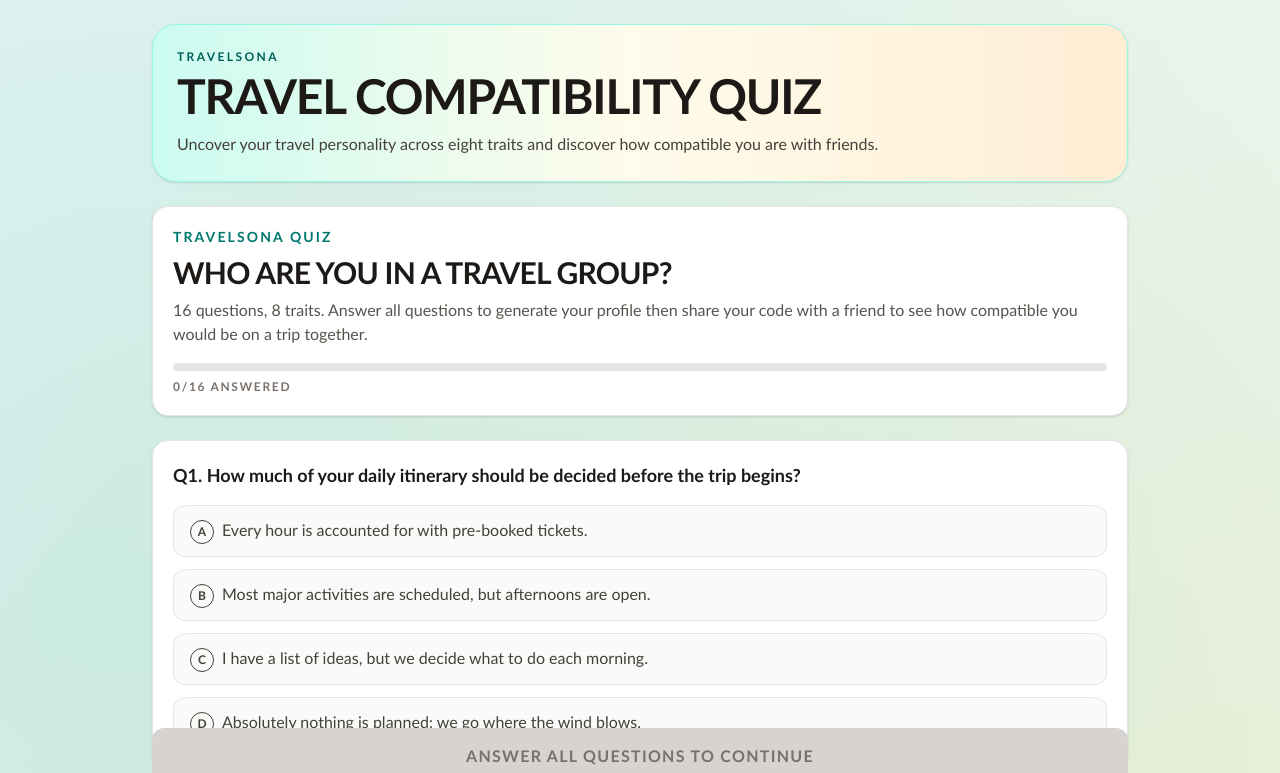
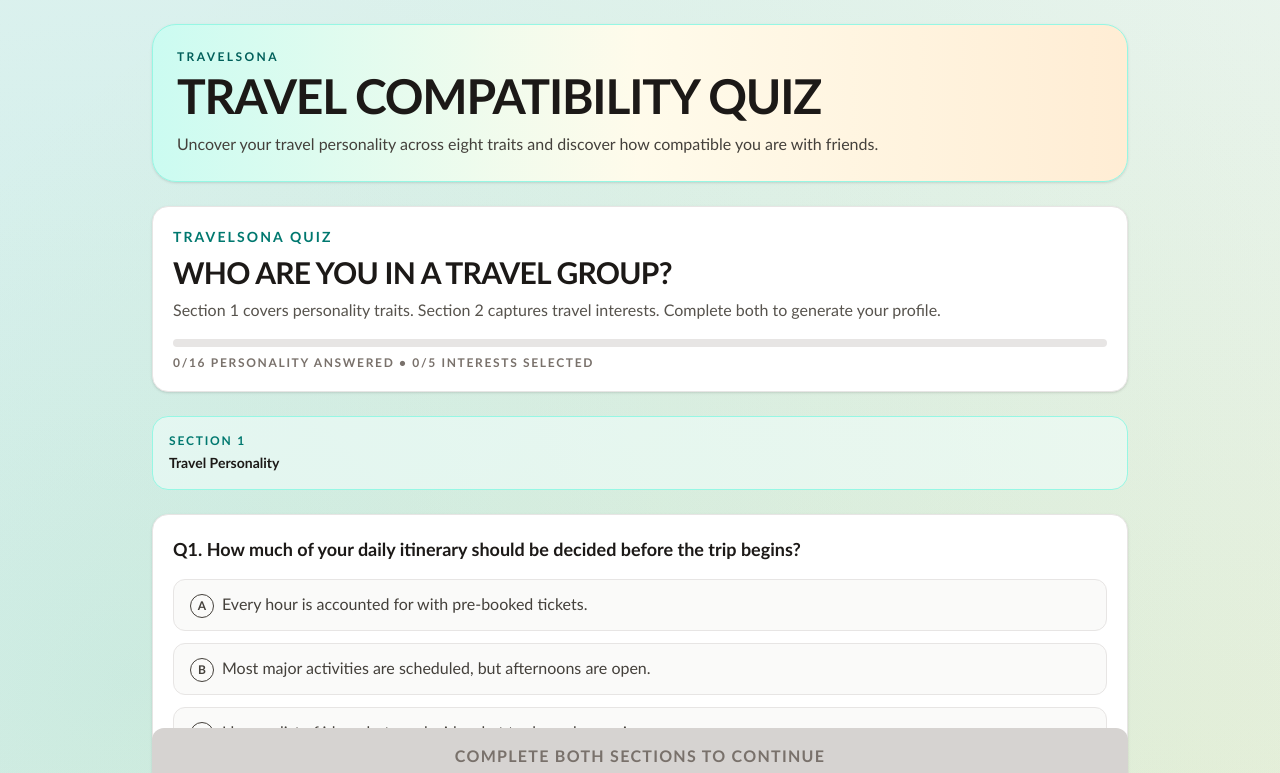
Before and after one commit to NaluWho/travelsona-quiz, a React (Vite) app: page / in a window 1280 px wide. Shown: the top 773 px of the page. Built offline with nearby package versions, Linux system fonts and the light colour scheme.

Commit message:
feat: added travel interests

```diff
--- a/src/App.tsx
+++ b/src/App.tsx
@@ -3,18 +3,19 @@
 import { QuizView } from './components/QuizView'
 import { ResultSummary } from './components/ResultSummary'
 import { TraitRadarChart } from './components/TraitRadarChart'
-import type { TraitScores } from './types/quiz'
-import { decodeScores, encodeScores } from './utils/encoding'
+import type { InterestKey, QuizResult } from './types/quiz'
+import { decodeResult, encodeResult } from './utils/encoding'
 
 function App() {
   const [answers, setAnswers] = useState<Record<number, number>>({})
-  const [result, setResult] = useState<TraitScores | null>(() => {
+  const [interests, setInterests] = useState<InterestKey[]>([])
+  const [result, setResult] = useState<QuizResult | null>(() => {
     const code = new URL(window.location.href).searchParams.get('r')
-    return code ? decodeScores(code) : null
+    return code ? decodeResult(code) : null
   })
   const [copiedField, setCopiedField] = useState<string | null>(null)
 
-  const shareCode = useMemo(() => (result ? encodeScores(result) : ''), [result])
+  const shareCode = useMemo(() => (result ? encodeResult(result) : ''), [result])
   const shareUrl = useMemo(() => {
     if (!shareCode) {
       return ''
@@ -28,9 +29,9 @@
     setAnswers((current) => ({ ...current, [questionId]: score }))
   }
 
-  function handleFinished(scores: TraitScores) {
-    setResult(scores)
-    const code = encodeScores(scores)
+  function handleFinished(nextResult: QuizResult) {
+    setResult(nextResult)
+    const code = encodeResult(nextResult)
     const url = new URL(window.location.href)
     url.searchParams.set('r', code)
     window.history.replaceState({}, '', url)
@@ -46,6 +47,7 @@
 
   function retakeQuiz() {
     setAnswers({})
+    setInterests([])
     setResult(null)
     const url = new URL(window.location.href)
     url.searchParams.delete('r')
@@ -63,20 +65,26 @@
       </header>
 
       {!result && (
-        <QuizView answers={answers} onAnswer={setAnswer} onFinished={handleFinished} />
+        <QuizView
+          answers={answers}
+          selectedInterests={interests}
+          onAnswer={setAnswer}
+          onInterestsChange={setInterests}
+          onFinished={handleFinished}
+        />
       )}
 
       {result && (
         <section className="space-y-6">
-          <ResultSummary scores={result} />
+          <ResultSummary scores={result.scores} interests={result.interests} />
 
           <section className="grid gap-6 lg:grid-cols-[1.3fr_1fr]">
-            <TraitRadarChart scores={result} />
+            <TraitRadarChart scores={result.scores} />
 
             <aside className="rounded-2xl border border-stone-200 bg-white p-5 shadow-sm">
               <h3 className="text-xl font-bold text-stone-900">Share Result</h3>
               <p className="mt-2 text-sm text-stone-600">
-                This app does not store personal data. Your scores are encoded in this share value.
+                This app does not store personal data. Your trait scores and interests are encoded in this share value.
               </p>
 
               <label className="mt-4 block text-xs font-semibold uppercase tracking-[0.14em] text-stone-500">Share Code</label>
@@ -129,7 +137,7 @@
             </aside>
           </section>
 
-          <CompatibilityChecker myScores={result} />
+          <CompatibilityChecker myResult={result} />
         </section>
       )}
     </main>
--- a/src/components/QuizView.tsx
+++ b/src/components/QuizView.tsx
@@ -1,22 +1,48 @@
 import { quizQuestions } from '../data/questions'
-import type { TraitScores } from '../types/quiz'
+import { travelInterests } from '../data/interests'
+import type { InterestKey, QuizResult } from '../types/quiz'
 import { QuestionCard } from './QuestionCard'
 import { scoreQuiz } from '../utils/scoring'
 
 type QuizViewProps = {
   answers: Record<number, number>
+  selectedInterests: InterestKey[]
   onAnswer: (questionId: number, score: number) => void
-  onFinished: (scores: TraitScores) => void
+  onInterestsChange: (interests: InterestKey[]) => void
+  onFinished: (result: QuizResult) => void
 }
 
-export function QuizView({ answers, onAnswer, onFinished }: QuizViewProps) {
+export function QuizView({
+  answers,
+  selectedInterests,
+  onAnswer,
+  onInterestsChange,
+  onFinished,
+}: QuizViewProps) {
   const answeredCount = Object.keys(answers).length
-  const complete = answeredCount === quizQuestions.length
-  const progress = Math.round((answeredCount / quizQuestions.length) * 100)
+  const interestsCount = selectedInterests.length
+  const validInterests = interestsCount >= 3 && interestsCount <= 5
+  const complete = answeredCount === quizQuestions.length && validInterests
+  const progressSteps = answeredCount + (validInterests ? 1 : 0)
+  const totalSteps = quizQuestions.length + 1
+  const progress = Math.round((progressSteps / totalSteps) * 100)
+
+  function toggleInterest(interest: InterestKey) {
+    if (selectedInterests.includes(interest)) {
+      onInterestsChange(selectedInterests.filter((item) => item !== interest))
+      return
+    }
+
+    if (selectedInterests.length >= 5) {
+      return
+    }
+
+    onInterestsChange([...selectedInterests, interest])
+  }
 
   function submitQuiz() {
     const scores = scoreQuiz(answers, quizQuestions)
-    onFinished(scores)
+    onFinished({ scores, interests: selectedInterests })
   }
 
   return (
@@ -25,16 +51,21 @@
         <p className="text-sm font-semibold uppercase tracking-[0.15em] text-teal-700">Travelsona Quiz</p>
         <h1 className="mt-2 text-3xl font-black uppercase tracking-tight text-stone-900">Who Are You In A Travel Group?</h1>
         <p className="mt-2 text-stone-600">
-          16 questions, 8 traits. Answer all questions to generate your profile then share your code with a friend to see how compatible you would be on a trip together.
+          Section 1 covers personality traits. Section 2 captures travel interests. Complete both to generate your profile.
         </p>
 
         <div className="mt-4">
           <div className="h-2 w-full rounded-full bg-stone-200">
             <div className="h-2 rounded-full bg-teal-700 transition-all" style={{ width: `${progress}%` }} />
           </div>
-          <p className="mt-2 text-xs font-semibold uppercase tracking-[0.14em] text-stone-500">{answeredCount}/{quizQuestions.length} answered</p>
+          <p className="mt-2 text-xs font-semibold uppercase tracking-[0.14em] text-stone-500">{answeredCount}/{quizQuestions.length} personality answered • {interestsCount}/5 interests selected</p>
         </div>
       </div>
+
+      <section className="rounded-2xl border border-teal-200 bg-teal-50/60 p-4">
+        <p className="text-xs font-semibold uppercase tracking-[0.15em] text-teal-700">Section 1</p>
+        <p className="mt-1 text-sm font-semibold text-stone-900">Travel Personality</p>
+      </section>
 
       {quizQuestions.map((question) => (
         <QuestionCard
@@ -44,6 +75,42 @@
           onAnswer={(score) => onAnswer(question.id, score)}
         />
       ))}
+
+      <article className="rounded-2xl border border-stone-200 bg-white p-5 shadow-sm">
+        <p className="text-xs font-semibold uppercase tracking-[0.15em] text-teal-700">Section 2</p>
+        <h2 className="mt-2 text-lg font-semibold text-stone-900">What activities interest you while traveling?</h2>
+        <p className="mt-2 text-sm text-stone-600">Select 3 to 5 options.</p>
+
+        <div className="mt-4 grid gap-3 sm:grid-cols-2">
+          {travelInterests.map((interest) => {
+            const selected = selectedInterests.includes(interest.key)
+            const disabled = !selected && selectedInterests.length >= 5
+
+            return (
+              <button
+                key={interest.key}
+                type="button"
+                disabled={disabled}
+                onClick={() => toggleInterest(interest.key)}
+                className={`rounded-xl border px-4 py-3 text-left transition ${
+                  selected
+                    ? 'border-teal-700 bg-teal-50 text-teal-900'
+                    : disabled
+                      ? 'cursor-not-allowed border-stone-200 bg-stone-100 text-stone-400'
+                      : 'border-stone-200 bg-stone-50 text-stone-700 hover:border-teal-400 hover:bg-teal-50/60'
+                }`}
+              >
+                <p className="font-semibold">{interest.label}</p>
+                <p className="mt-1 text-sm">{interest.description}</p>
+              </button>
+            )
+          })}
+        </div>
+
+        {!validInterests && (
+          <p className="mt-3 text-sm font-medium text-rose-700">Pick at least 3 interests (maximum 5).</p>
+        )}
+      </article>
 
       <div className="sticky bottom-4 z-10">
         <button
@@ -56,7 +123,7 @@
               : 'cursor-not-allowed bg-stone-300 text-stone-500'
           }`}
         >
-          {complete ? 'See My Results' : 'Answer All Questions To Continue'}
+          {complete ? 'See My Results' : 'Complete Both Sections To Continue'}
         </button>
       </div>
     </section>
--- a/src/components/ResultSummary.tsx
+++ b/src/components/ResultSummary.tsx
@@ -1,12 +1,14 @@
+import { interestMap } from '../data/interests'
 import { traitDefinitions, traitMap } from '../data/traits'
-import type { TraitScores } from '../types/quiz'
+import type { InterestKey, TraitScores } from '../types/quiz'
 import { buildSummaryTitle, getTraitArchetype } from '../utils/scoring'
 
 type ResultSummaryProps = {
   scores: TraitScores
+  interests: InterestKey[]
 }
 
-export function ResultSummary({ scores }: ResultSummaryProps) {
+export function ResultSummary({ scores, interests }: ResultSummaryProps) {
   const title = buildSummaryTitle(scores)
 
   return (
@@ -34,6 +36,20 @@
           )
         })}
       </div>
+
+      <div className="mt-6 rounded-xl border border-stone-200 bg-stone-50 p-4">
+        <p className="text-xs font-semibold uppercase tracking-[0.14em] text-stone-500">Travel Interests</p>
+        <div className="mt-3 flex flex-wrap gap-2">
+          {interests.map((interest) => (
+            <span
+              key={interest}
+              className="inline-flex items-center rounded-full border border-teal-300 bg-teal-50 px-3 py-1 text-xs font-semibold uppercase tracking-[0.08em] text-teal-800"
+            >
+              {interestMap[interest].label}
+            </span>
+          ))}
+        </div>
+      </div>
     </section>
   )
 }
--- /dev/null
+++ b/src/data/interests.ts
@@ -0,0 +1,17 @@
+import type { InterestDefinition, InterestKey } from '../types/quiz'
+
+export const travelInterests: InterestDefinition[] = [
+  { key: 'culinary', label: 'Culinary', description: 'Food tours, markets, fine dining.' },
+  { key: 'active', label: 'Active', description: 'Hiking, surfing, gym sessions.' },
+  { key: 'creative', label: 'Creative', description: 'Photography, sketching, vlogging.' },
+  { key: 'historical', label: 'Historical', description: 'Museums, ruins, old towns.' },
+  { key: 'retail', label: 'Retail', description: 'Thrifting, luxury shopping, local crafts.' },
+  { key: 'nightlife', label: 'Nightlife', description: 'Bars, clubs, late-night music.' },
+  { key: 'wellness', label: 'Wellness', description: 'Yoga, spas, meditation.' },
+  { key: 'nature', label: 'Nature', description: 'Wildlife, parks, scenic views.' },
+]
+
+export const interestMap = travelInterests.reduce((acc, interest) => {
+  acc[interest.key] = interest
+  return acc
+}, {} as Record<InterestKey, InterestDefinition>)
--- a/src/utils/compatibility.ts
+++ b/src/utils/compatibility.ts
@@ -1,4 +1,4 @@
-import type { TraitKey, TraitScores } from '../types/quiz'
+import type { InterestKey, TraitKey, TraitScores } from '../types/quiz'
 
 const SAME_DIRECTION_TRAITS: TraitKey[] = [
   'structure',
@@ -10,14 +10,51 @@
   'social',
 ]
 
-export function calculateCompatibility(a: TraitScores, b: TraitScores): number {
+const PERSONALITY_WEIGHT = 0.85
+const INTEREST_WEIGHT = 0.15
+const MAX_INTEREST_OVERLAP = 5
+
+function clampPercentage(value: number): number {
+  return Math.max(4, Math.min(100, value))
+}
+
+function calculatePersonalityScore(a: TraitScores, b: TraitScores): number {
   const sameDirectionPenalty = SAME_DIRECTION_TRAITS.reduce(
     (sum, trait) => sum + Math.abs(a[trait] - b[trait]),
     0,
   )
 
   const initiativePenalty = Math.abs(a.initiative + b.initiative)
-  const score = 100 - sameDirectionPenalty - initiativePenalty
+  return clampPercentage(100 - sameDirectionPenalty - initiativePenalty)
+}
 
-  return Math.max(4, Math.min(100, score))
+function getOverlap(a: InterestKey[], b: InterestKey[]): InterestKey[] {
+  const bSet = new Set(b)
+  return a.filter((interest, index) => a.indexOf(interest) === index && bSet.has(interest))
 }
+
+export type CompatibilityResult = {
+  overall: number
+  personality: number
+  interests: number
+  overlap: InterestKey[]
+}
+
+export function calculateCompatibility(
+  a: TraitScores,
+  b: TraitScores,
+  aInterests: InterestKey[],
+  bInterests: InterestKey[],
+): CompatibilityResult {
+  const personality = calculatePersonalityScore(a, b)
+  const overlap = getOverlap(aInterests, bInterests)
+  const interests = Math.round((overlap.length / MAX_INTEREST_OVERLAP) * 100)
+  const overall = clampPercentage(Math.round((personality * PERSONALITY_WEIGHT) + (interests * INTEREST_WEIGHT)))
+
+  return {
+    overall,
+    personality,
+    interests,
+    overlap,
+  }
+}
--- a/src/utils/encoding.ts
+++ b/src/utils/encoding.ts
@@ -1,8 +1,11 @@
+import { travelInterests } from '../data/interests'
 import { traitDefinitions } from '../data/traits'
-import type { TraitScores } from '../types/quiz'
+import type { InterestKey, QuizResult, TraitScores } from '../types/quiz'
 import { normalizeTraitScore } from './scoring'
 
-const VERSION_PREFIX = 'v1:'
+const LEGACY_VERSION_PREFIX = 'v1:'
+const VERSION_PREFIX = 'v2:'
+const INTEREST_KEYS = new Set<InterestKey>(travelInterests.map((interest) => interest.key))
 
 function toBase64Url(input: string): string {
   return btoa(input).replace(/\+/g, '-').replace(/\//g, '_').replace(/=+$/g, '')
@@ -15,19 +18,47 @@
   return atob(withPadding)
 }
 
-export function encodeScores(scores: TraitScores): string {
-  const ordered = traitDefinitions.map((trait) => normalizeTraitScore(scores[trait.key]))
-  return toBase64Url(`${VERSION_PREFIX}${ordered.join(',')}`)
+export function encodeResult(result: QuizResult): string {
+  const orderedScores = traitDefinitions.map((trait) => normalizeTraitScore(result.scores[trait.key]))
+  const orderedInterests = travelInterests
+    .map((interest) => interest.key)
+    .filter((interest) => result.interests.includes(interest))
+
+  return toBase64Url(`${VERSION_PREFIX}${orderedScores.join(',')}|${orderedInterests.join(',')}`)
 }
 
-export function decodeScores(encoded: string): TraitScores | null {
+function decodeLegacyScores(decoded: string): QuizResult | null {
+  if (!decoded.startsWith(LEGACY_VERSION_PREFIX)) {
+    return null
+  }
+
+  const rawNumbers = decoded.slice(LEGACY_VERSION_PREFIX.length).split(',').map(Number)
+  if (rawNumbers.length !== traitDefinitions.length || rawNumbers.some(Number.isNaN)) {
+    return null
+  }
+
+  const scores = {} as TraitScores
+  traitDefinitions.forEach((trait, index) => {
+    scores[trait.key] = normalizeTraitScore(rawNumbers[index])
+  })
+
+  return { scores, interests: [] }
+}
+
+export function decodeResult(encoded: string): QuizResult | null {
   try {
     const decoded = fromBase64Url(encoded)
+
+    if (decoded.startsWith(LEGACY_VERSION_PREFIX)) {
+      return decodeLegacyScores(decoded)
+    }
+
     if (!decoded.startsWith(VERSION_PREFIX)) {
       return null
     }
 
-    const rawNumbers = decoded.slice(VERSION_PREFIX.length).split(',').map(Number)
+    const [rawScores, rawInterests = ''] = decoded.slice(VERSION_PREFIX.length).split('|')
+    const rawNumbers = rawScores.split(',').map(Number)
     if (rawNumbers.length !== traitDefinitions.length || rawNumbers.some(Number.isNaN)) {
       return null
     }
@@ -37,10 +68,25 @@
       scores[trait.key] = normalizeTraitScore(rawNumbers[index])
     })
 
-    return scores
+    const interests = rawInterests
+      .split(',')
+      .map((entry) => entry.trim())
+      .filter((entry): entry is InterestKey => Boolean(entry) && INTEREST_KEYS.has(entry as InterestKey))
+
+    const uniqueInterests = interests.filter((entry, index) => interests.indexOf(entry) === index)
+
+    return { scores, interests: uniqueInterests }
   } catch {
     return null
   }
+}
+
+export function encodeScores(scores: TraitScores): string {
+  return encodeResult({ scores, interests: [] })
+}
+
+export function decodeScores(encoded: string): TraitScores | null {
+  return decodeResult(encoded)?.scores ?? null
 }
 
 export function extractCode(value: string): string {
```
Also changed, not shown: src/components/CompatibilityChecker.tsx (+41 -16 lines), src/types/quiz.ts (+21 -0 lines).
